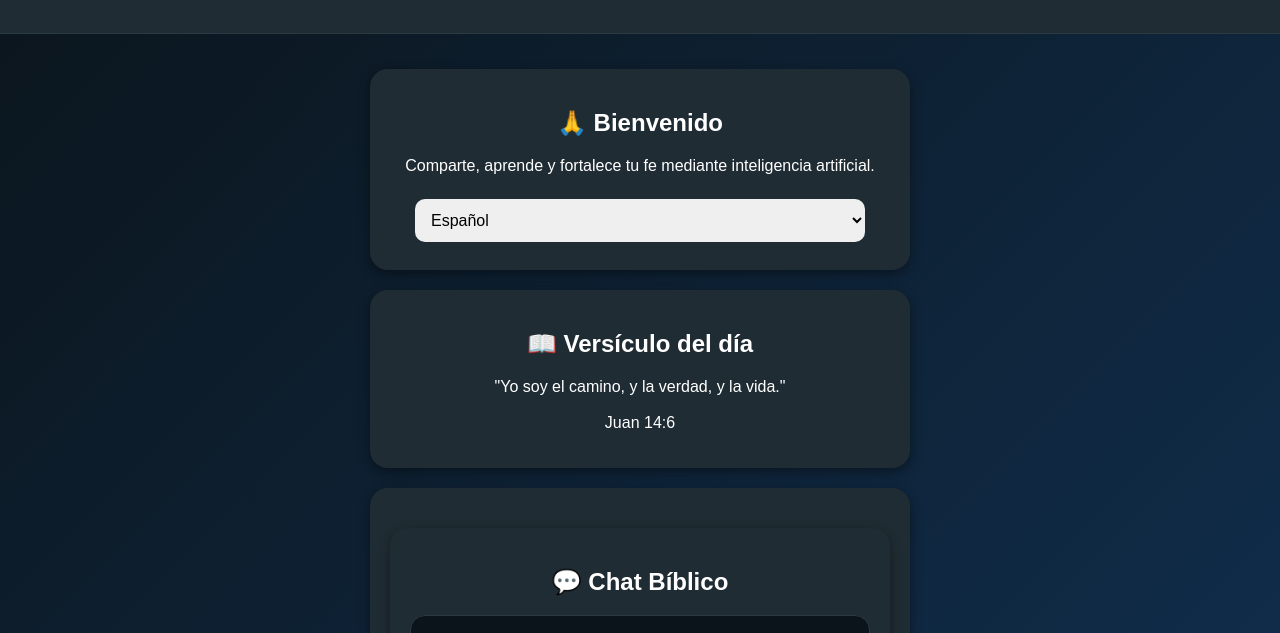
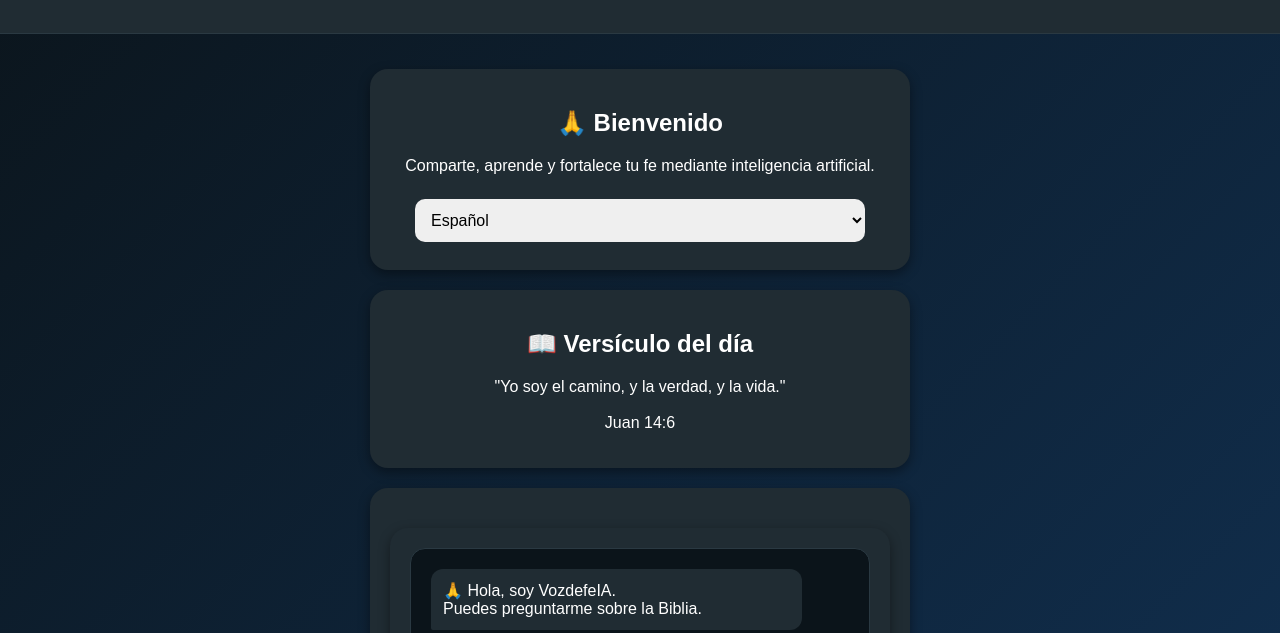
Before and after one commit to ozkarayala425/VozdefeIA1, a plain HTML site: page index.html in a window 1280 px wide. Shown: the part 144-777 px from the top of the page. Drawn offline with Linux system fonts and the light colour scheme.

Commit message:
Update index.html
Signed-off-by: VozdefeIA  <ozkarayala.425@gmail.com>

```diff
--- a/index.html
+++ b/index.html
@@ -205,7 +205,7 @@
 
 <div class="card">
 
-<h2>💬 Chat Bíblico</h2>
+
 
 <div id="chat" class="chat-box">
 
```
